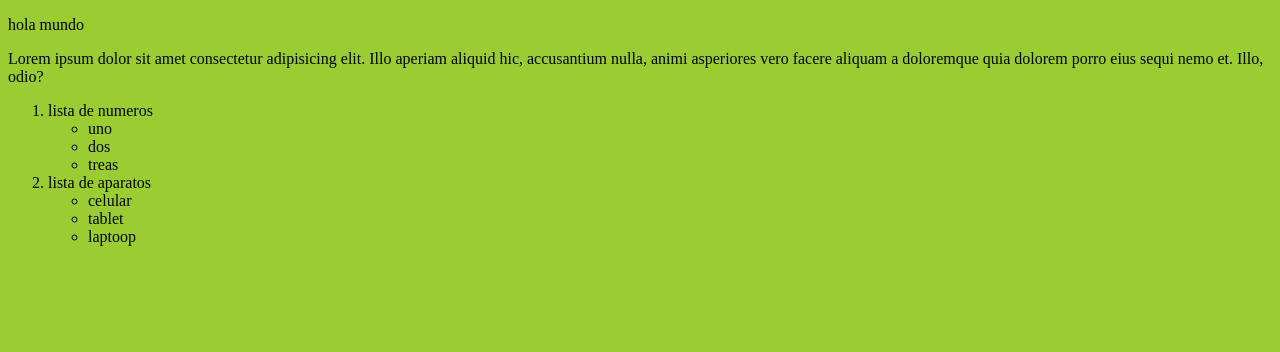
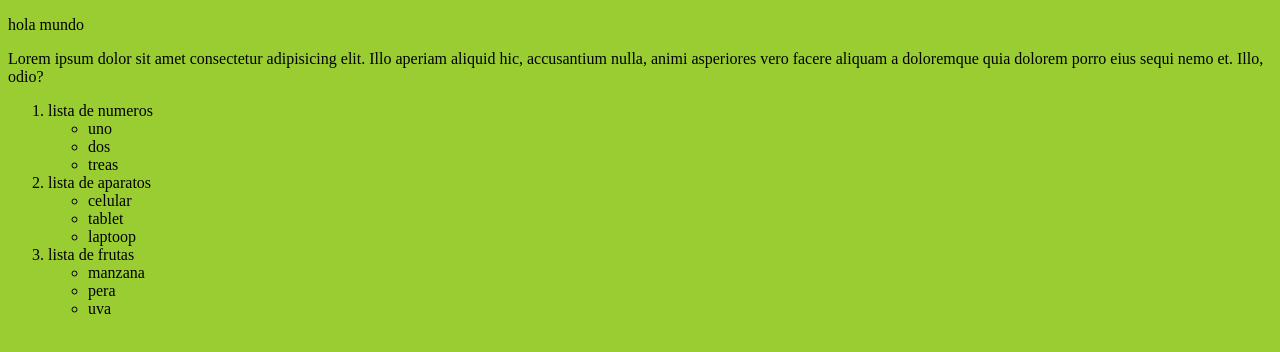
Before and after one commit to jhoelgutierrez/primer_proyecto, a plain HTML site: page index.html in a window 1280 px wide. Drawn offline with Linux system fonts and the light colour scheme.

Commit message:
tercera lista en rama

```diff
--- a/index.html
+++ b/index.html
@@ -23,6 +23,12 @@
             <li>tablet</li>
             <li>laptoop</li>
         </ul>
+        <li>lista de frutas</li>
+        <ul>
+            <li>manzana</li>
+            <li>pera</li>
+            <li>uva</li>
+        </ul>
     </ol>
 </body>
 </html>
```
